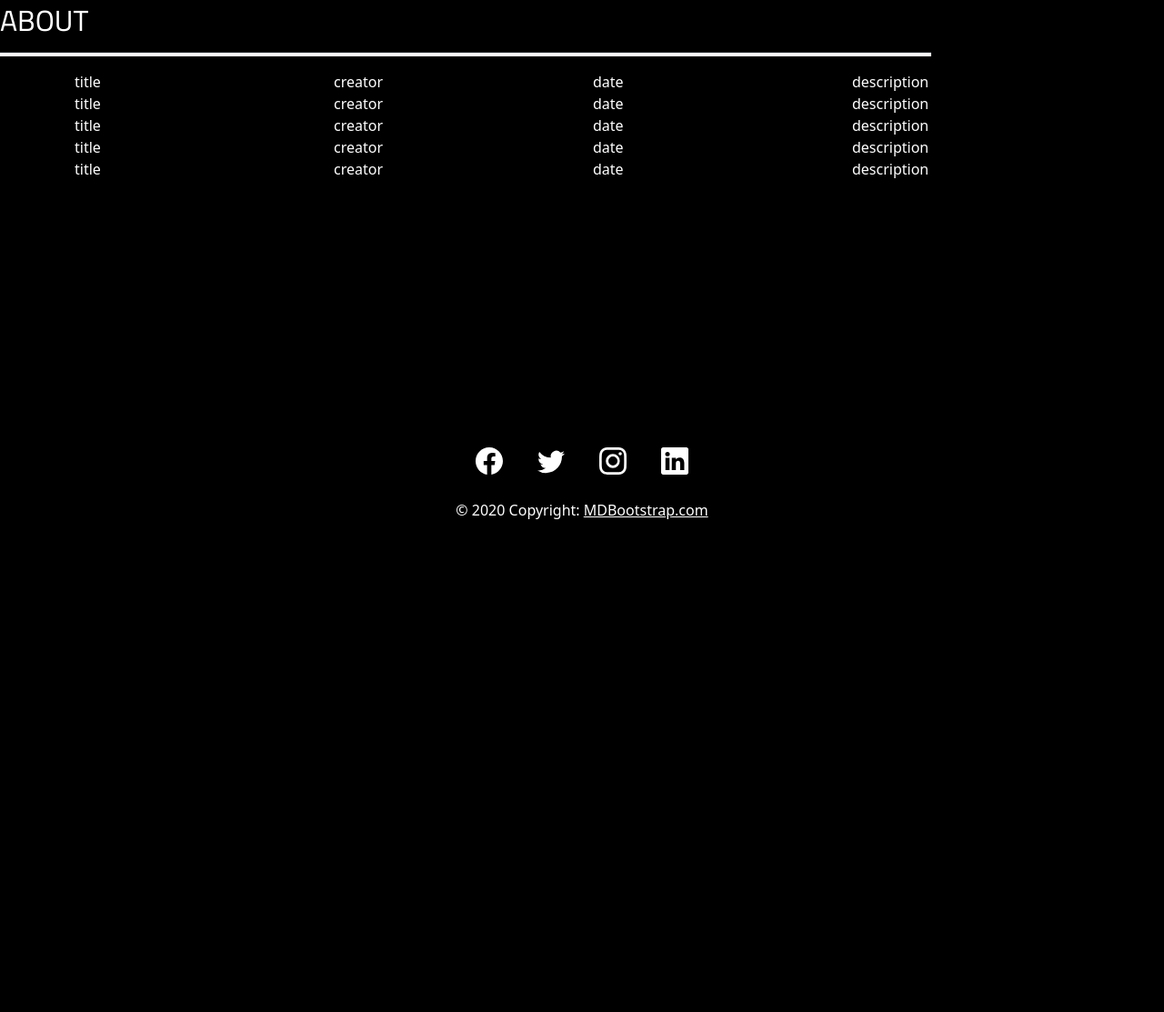
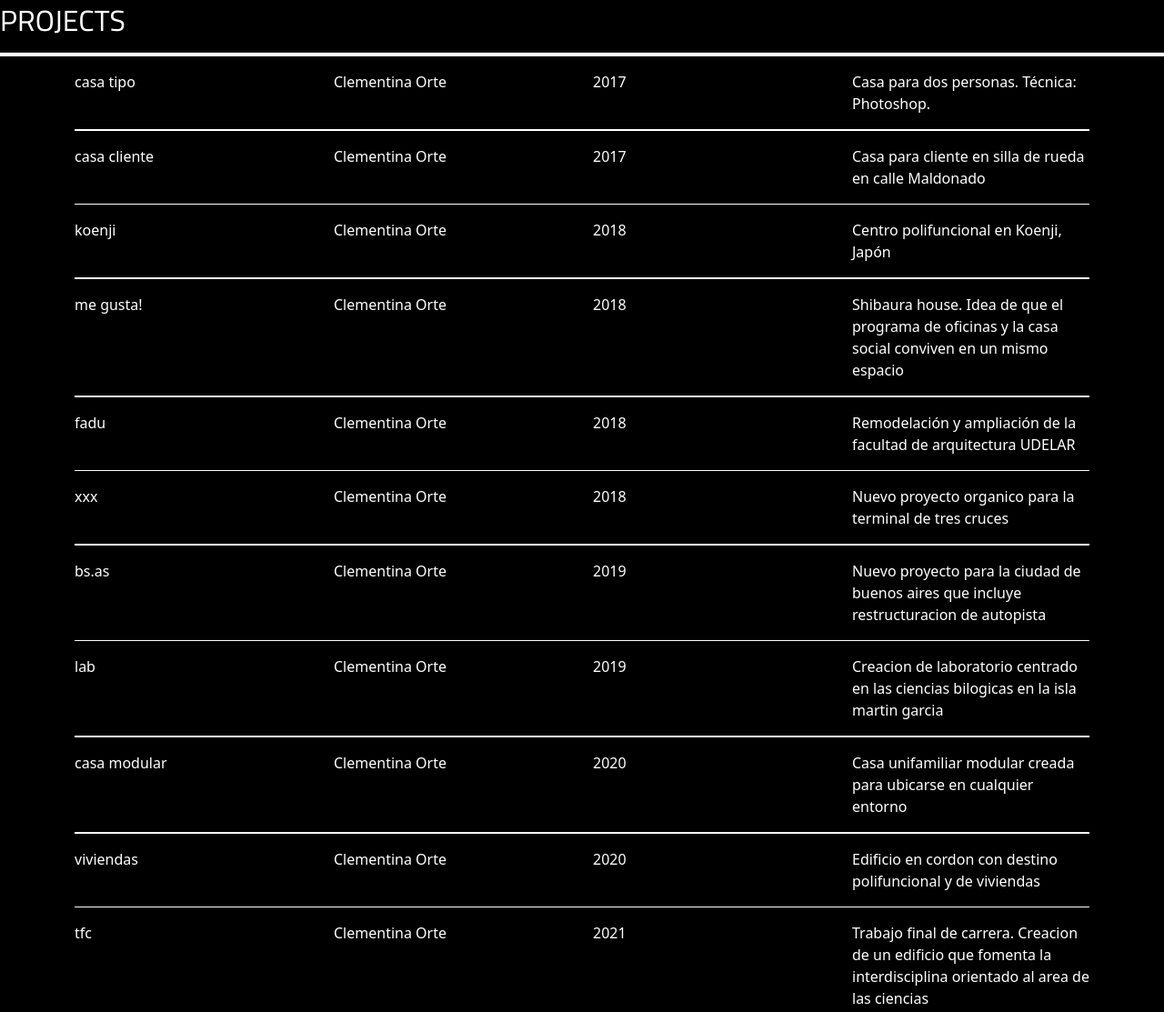
Before and after one commit to Clemen22/sass, a website: page pages/projects.html in a window 1280 px wide. Shown: the part 187-1300 px from the top of the page at 91% size. Before the commit the page ends 800 px from the top, so only its background shows below. Drawn offline with nearby package versions, Linux system fonts and the light colour scheme.

Commit message:
actualizacion entrega final

```diff
--- a/pages/projects.html
+++ b/pages/projects.html
@@ -39,82 +39,182 @@
     </nav>
     </header>
     <!--ends nav-->
-    <h1>ABOUT</h1>
-    <hr id="w4">
+    <h1>PROJECTS</h1>
+    <hr id="w6">
     <!--starts card-->
     <div class="container text-white">
         <div class="row">
           <div class="col">
-            title
+            casa tipo
           </div>
           <div class="col">
-            creator
+            Clementina Orte
           </div>
           <div class="col">
-            date
+            2017
           </div>
           <div class="col">
-            description
+            Casa para dos personas. Técnica: Photoshop.
           </div>
         </div>
+        <hr id="w5">
         <!--starts card-->
         <div class="row">
             <div class="col">
-              title
+              casa cliente
             </div>
             <div class="col">
-              creator
+              Clementina Orte
             </div>
             <div class="col">
-              date
+              2017
             </div>
             <div class="col">
-              description
+              Casa para cliente en silla de rueda en calle Maldonado
             </div>
           </div>
+          <hr id="w5">
           <!--starts card-->
           <div class="row">
             <div class="col">
-              title
+              koenji
             </div>
             <div class="col">
-              creator
+              Clementina Orte
             </div>
             <div class="col">
-              date
+              2018
             </div>
             <div class="col">
-              description
+              Centro polifuncional en Koenji, Japón
             </div>
           </div>
+          <hr id="w5">
           <!--starts card-->
           <div class="row">
             <div class="col">
-              title
+              me gusta!
             </div>
             <div class="col">
-              creator
+              Clementina Orte
             </div>
             <div class="col">
-              date
+              2018
             </div>
             <div class="col">
-              description
+              Shibaura house. Idea de que el programa de oficinas y la casa social conviven en un mismo espacio
             </div>
           </div>
+          <hr id="w5">
           <!--starts card-->
           <div class="row">
             <div class="col">
-              title
+              fadu
             </div>
             <div class="col">
-              creator
+              Clementina Orte
             </div>
             <div class="col">
-              date
+              2018
             </div>
             <div class="col">
-              description
+              Remodelación y ampliación de la facultad de arquitectura UDELAR
+            </div>
+          </div>
+          <hr id="w5">
+          <!--starts card-->
+          <div class="row">
+            <div class="col">
+              xxx
+            </div>
+            <div class="col">
+              Clementina Orte
+            </div>
+            <div class="col">
+              2018
+            </div>
+            <div class="col">
+              Nuevo proyecto organico para la terminal de tres cruces
+            </div>
+          </div>
+          <hr id="w5">
+          <!--starts card-->
+          <div class="row">
+            <div class="col">
+              bs.as
+            </div>
+            <div class="col">
+              Clementina Orte
+            </div>
+            <div class="col">
+              2019
+            </div>
+            <div class="col">
+              Nuevo proyecto para la ciudad de buenos aires que incluye restructuracion de autopista
+            </div>
+          </div>
+          <hr id="w5">
+          <!--starts card-->
+          <div class="row">
+            <div class="col">
+              lab
+            </div>
+            <div class="col">
+              Clementina Orte
+            </div>
+            <div class="col">
+              2019
+            </div>
+            <div class="col">
+              Creacion de laboratorio centrado en las ciencias bilogicas en la isla martin garcia
+            </div>
+          </div>
+          <hr id="w5">
+          <!--starts card-->
+          <div class="row">
+            <div class="col">
+              casa modular
+            </div>
+            <div class="col">
+              Clementina Orte
+            </div>
+            <div class="col">
+              2020
+            </div>
+            <div class="col">
+              Casa unifamiliar modular creada para ubicarse en cualquier entorno
+            </div>
+          </div>
+          <hr id="w5">
+          <!--starts card-->
+          <div class="row">
+            <div class="col">
+              viviendas
+            </div>
+            <div class="col">
+              Clementina Orte
+            </div>
+            <div class="col">
+              2020
+            </div>
+            <div class="col">
+              Edificio en cordon con destino polifuncional y de viviendas
+            </div>
+          </div>
+          <hr id="w5">
+          <!--starts card-->
+          <div class="row">
+            <div class="col">
+              tfc
+            </div>
+            <div class="col">
+              Clementina Orte
+            </div>
+            <div class="col">
+              2021
+            </div>
+            <div class="col">
+              Trabajo final de carrera. Creacion de un edificio que fomenta la interdisciplina orientado al area de las ciencias
             </div>
           </div>
       </div>
@@ -122,7 +222,7 @@
     <script src="https://cdn.jsdelivr.net/npm/bootstrap@5.2.0-beta1/dist/js/bootstrap.bundle.min.js" integrity="sha384-pprn3073KE6tl6bjs2QrFaJGz5/SUsLqktiwsUTF55Jfv3qYSDhgCecCxMW52nD2" crossorigin="anonymous"></script>
   </body>
     <!--starts footer-->
-    <footer class="bg-black text-center text-white fixed-bottom">
+    <footer class="bg-black text-center text-white">
         <!-- Grid container -->
         <div class="container p-4 pb-0">
           <!-- Section: Social media -->
--- a/scss/_comm.scss
+++ b/scss/_comm.scss
@@ -39,6 +39,13 @@ hr {
 #w4 {
     width: 80%;
 }
+#w5 {
+    width: 100%;
+    height: 0.1rem;
+}
+#w6 {
+    width: 100%;
+}
 
 $paleta: (
     "uno": black,
@@ -76,3 +83,18 @@ $paleta: (
     width: 450px;
     height: 250px;
 }
+
+$spacer: 1rem;
+$spacers: (
+  0: 0,
+  1: $spacer * .25,
+  2: $spacer * .5,
+  3: $spacer,
+  4: $spacer * 1.5,
+  5: $spacer * 3,
+  6: $spacer *30
+);
+
+.espaciado {
+    padding-left: map-get($map: $spacers, $key: 6)
+}
```
Also changed, not shown: index.html (+8 -0 lines), pages/about.html (+6 -9 lines), pages/contact.html (+9 -7 lines), pages/renders.html (+11 -7 lines), img/RENDER FACHADA FINAL.jpg (added), img/RENDER GENERAL NIEBLA FINAL.jpg (added), img/RENDER PLAZA FINAL.jpg (added), style/style.css.
